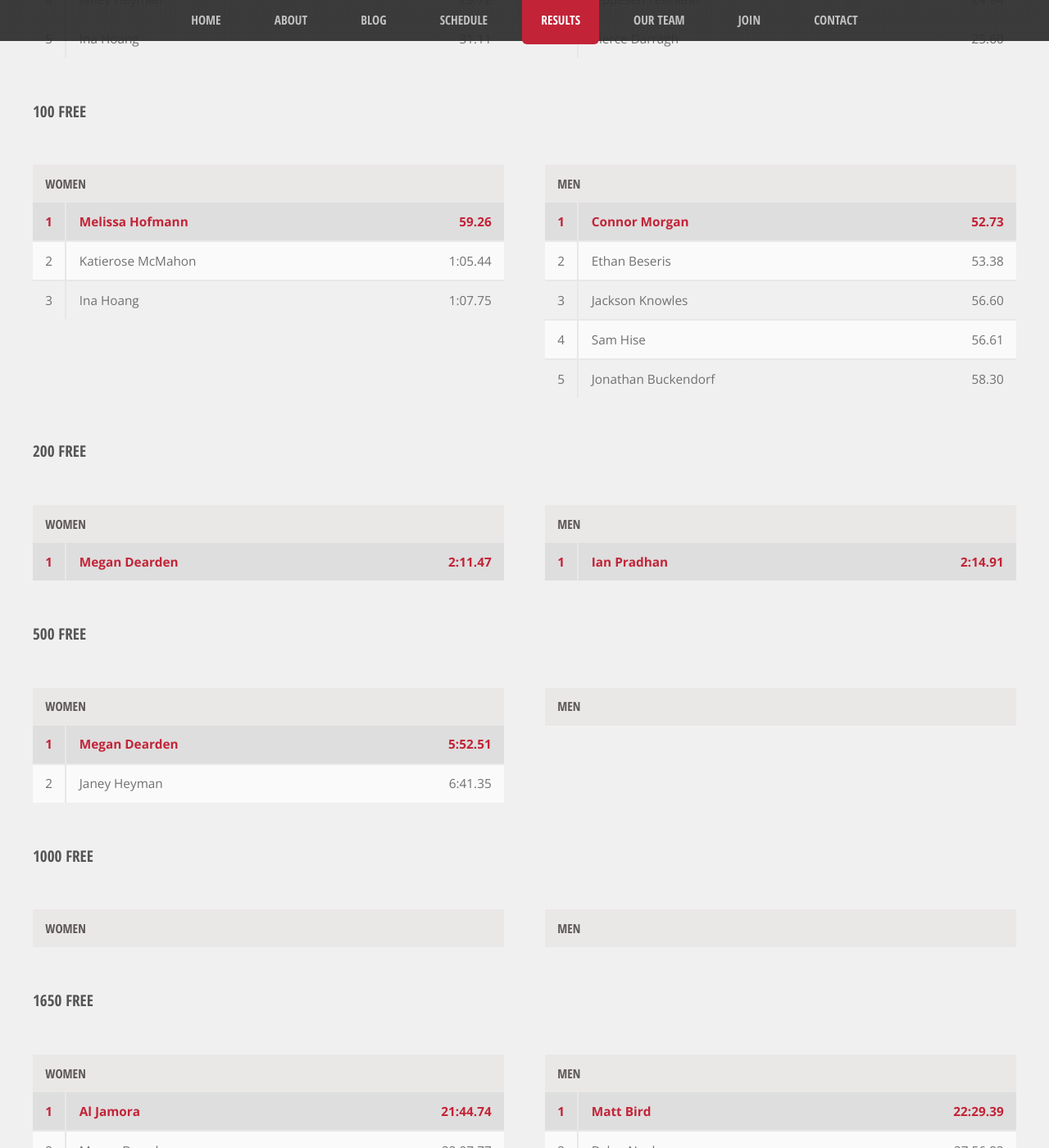
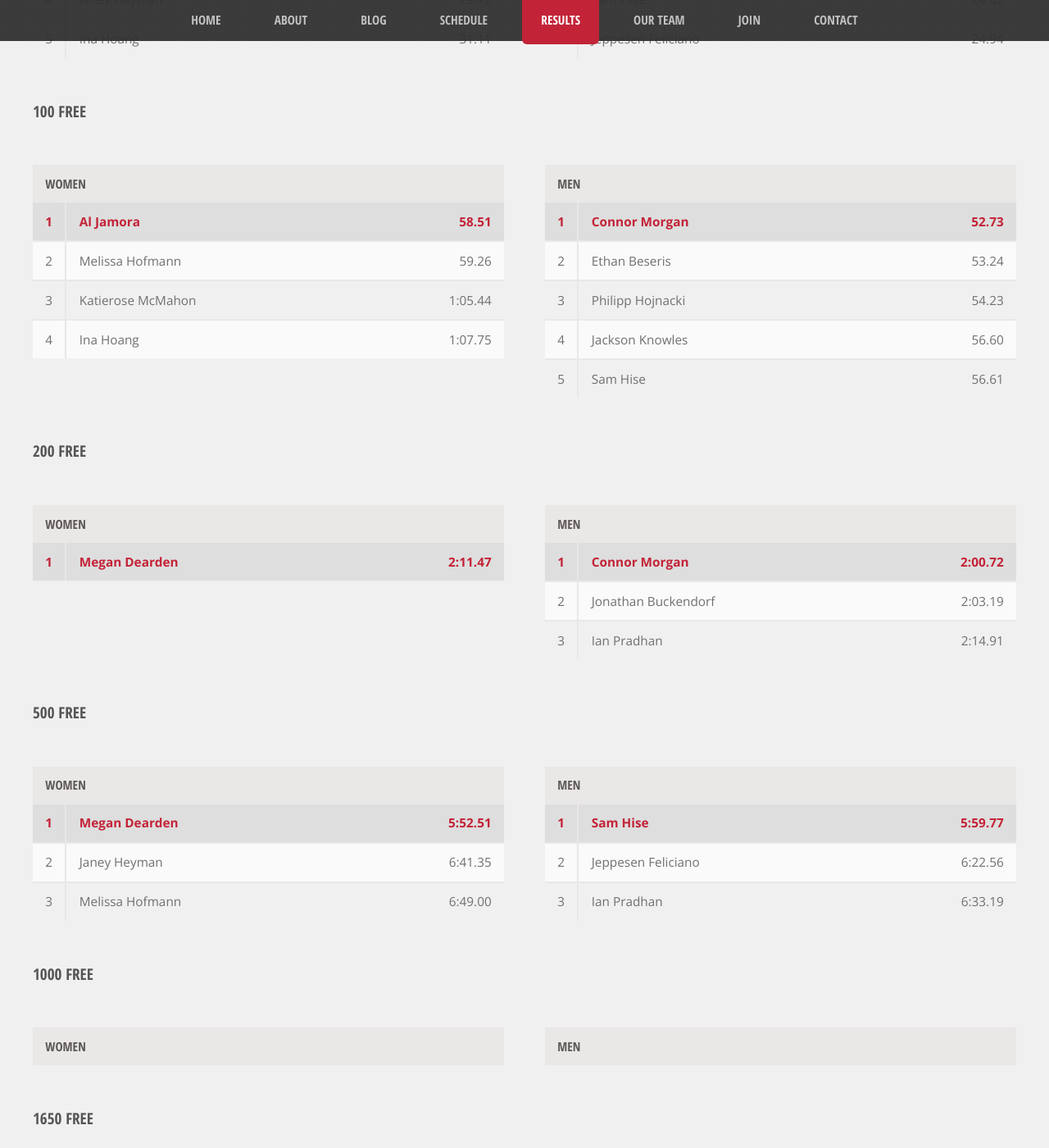
Before and after one commit to utahclubswimming/utahclubswimming.github.io, a Jekyll site: the page built from depth.html, in a window 1280 px wide and 1400 px high, scrolled down 784 px. Shown: the whole window at 82% size. Built offline with Jekyll 4.4.1, drawn with Linux system fonts in a browser that asks for light colours; some of the changed text lies outside the part shown.

Commit message:
Updated records and depth chart
All things updated. Hooray!

```diff
--- a/_data/depth.yml
+++ b/_data/depth.yml
@@ -5,12 +5,14 @@
     - name: Melissa Hofmann
       time: "26.70"
     - name: Katierose McMahon
-      time: "29.53"
+      time: "28.95"
     - name: Janey Heyman
       time: "29.72"
     - name: Ina Hoang
       time: "31.11"
   men:
+    - name: Philipp Hojnacki
+      time: "22.98"
     - name: Connor Morgan
       time: "23.76"
     - name: Ethan Beseris
@@ -19,10 +21,10 @@
       time: "24.62"
     - name: Jeppesen Feliciano
       time: "24.94"
-    - name: Pierce Darragh
-      time: "25.60"
 - event: 100 Free
   women:
+    - name: Al Jamora
+      time: "58.51"
     - name: Melissa Hofmann
       time: "59.26"
     - name: Katierose McMahon
@@ -33,18 +35,22 @@
     - name: Connor Morgan
       time: "52.73"
     - name: Ethan Beseris
-      time: "53.38"
+      time: "53.24"
+    - name: Philipp Hojnacki
+      time: "54.23"
     - name: Jackson Knowles
       time: "56.60"
     - name: Sam Hise
       time: "56.61"
-    - name: Jonathan Buckendorf
-      time: "58.30"
 - event: 200 Free
   women:
     - name: Megan Dearden
       time: "2:11.47"
   men:
+    - name: Connor Morgan
+      time: "2:00.72"
+    - name: Jonathan Buckendorf
+      time: "2:03.19"
     - name: Ian Pradhan
       time: "2:14.91"
 - event: 500 Free
@@ -53,13 +59,22 @@
       time: "5:52.51"
     - name: Janey Heyman
       time: "6:41.35"
+    - name: Melissa Hofmann
+      time: "6:49.00"
+  men:
+    - name: Sam Hise
+      time: "5:59.77"
+    - name: Jeppesen Feliciano
+      time: "6:22.56"
+    - name: Ian Pradhan
+      time: "6:33.19"
 - event: 1000 Free
 - event: 1650 Free
   women:
+    - name: Megan Dearden
+      time: "21:14.18"
     - name: Al Jamora
       time: "21:44.74"
-    - name: Megan Dearden
-      time: "22:07.77"
     - name: Elena Chong
       time: "22:12.24"
   men:
@@ -70,16 +85,20 @@
 - event: 50 Back
   women:
     - name: Megan Dearden
-      time: "32.91"
+      time: "31.92"
     - name: Al Jamora
       time: "32.08"
     - name: Melissa Hofmann
       time: "32.89"
     - name: Elena Chong
       time: "32.93"
+    - name: Janey Heyman
+      time: "35.21"
   men:
     - name: Connor Morgan
       time: "26.91"
+    - name: Ian Pradhan
+      time: "32.13"
     - name: Sam Hise
       time: "34.32"
     - name: Josh Parata
@@ -90,6 +109,8 @@
       time: "1:07.15"
     - name: Megan Dearden
       time: "1:07.26"
+    - name: Janey Heyman
+      time: "1:18.20"
   men:
     - name: Connor Morgan
       time: "56.76"
@@ -98,6 +119,9 @@
     - name: Ian Pradhan
       time: "1:10.03"
 - event: 200 Back
+  women:
+    - name: Megan Dearden
+      time: "2:26.51"
   men:
     - name: Connor Morgan
       time: "2:09.69"
@@ -122,6 +146,8 @@
       time: "38.35"
 - event: 100 Breast
   women:
+    - name: Al Jamora
+      time: "1:18.53"
     - name: Katierose McMahon
       time: "1:31.49"
     - name: Maddie Walters
@@ -131,16 +157,21 @@
       time: "1:06.09"
     - name: Connor Morgan
       time: "1:09.53"
+    - name: Cameron Quackenbush
+      time: "1:14.60"
+    - name: Ethan Beseris
+      time: "1:16.47"
     - name: Kevin Hemmersmeier
       time: "1:25.24"
-    - name: Cameron Quackenbush
-      time: "1:39.54"
 - event: 200 Breast
+  women:
+    - name: Megan Dearden
+      time: "2:59.94"
   men:
     - name: Jeppesen Feliciano
       time: "2:28.47"
     - name: Kevin Hemmersmeier
-      time: "3:23.94"
+      time: "3:19.21"
 - event: 50 Fly
   women:
     - name: Al Jamora
@@ -150,29 +181,33 @@
     - name: Janey Heyman
       time: "31.17"
     - name: Melissa Hofmann
-      time: "32.74"
+      time: "31.74"
     - name: Katierose McMahon
       time: "34.95"
   men:
     - name: Ethan Beseris
       time: "26.54"
+    - name: Philipp Hojnacki
+      time: "26.76"
     - name: Jonathan Buckendorf
       time: "27.61"
     - name: Jackson Knowles
       time: "27.81"
     - name: Jaxon Roller
       time: "28.21"
-    - name: Connor Morgan
-      time: "28.23"
 - event: 100 Fly
   women:
     - name: Janey Heyman
       time: "1:12.25"
+    - name: Megan Dearden
+      time: "1:18.01"
+    - name: Melissa Hofmann
+      time: "1:20.00"
   men:
     - name: Ethan Beseris
       time: "58.38"
     - name: Cameron Quackenbush
-      time: "1:02.62"
+      time: "1:01.21"
     - name: Jeppesen Feliciano
       time: "1:07.38"
 - event: 200 Fly
@@ -188,15 +223,15 @@
       time: "1:25.96"
   men:
     - name: Connor Morgan
-      time: "1:01.97"
+      time: "59.51"
+    - name: Philipp Hojnacki
+      time: "1:03.06"
     - name: Jeppesen Feliciano
       time: "1:05.25"
     - name: Ethan Beseris
       time: "1:05.45"
     - name: Jaxon Roller
-      time: "1:06.65"
-    - name: Pierce Darragh
-      time: "1:10.56"
+      time: "1:06.59"
 - event: 200 IM
   women:
     - name: Megan Dearden
--- a/_data/records.yml
+++ b/_data/records.yml
@@ -25,19 +25,19 @@
 - event: 200 Free
   woman_name: Megan Dearden
   woman_time: "2:11.47"
-  man_name: Matt Bird
-  man_time: "2:06.03"
+  man_name: Connor Morgan
+  man_time: "2:00.72"
 - event: 500 Free
   woman_name: Megan Dearden
   woman_time: "5:52.51"
-  man_name: Matt Bird
-  man_time: "6:01.61"
+  man_name: Sam Hise
+  man_time: "5:59.77"
 - event: 1000 Free
 - event: 1650 Free
-  woman_name: Al Jamora
-  woman_time: "21:44.47"
+  woman_name: Megan Dearden
+  woman_time: "21:14.18"
   man_name: Matt Bird
-  man_time: "20:54.42"
+  man_time: "20:29.39"
 - event: 50 Back
   woman_name: Melissa Hofmann
   woman_time: "29.98L"
@@ -49,6 +49,8 @@
   man_name: Connor Morgan
   man_time: "56.76"
 - event: 200 Back
+  woman_name: Megan Dearden
+  woman_time: "2:26.51"
   man_name: Connor Morgan
   man_time: "2:09.69"
 - event: 50 Breast
@@ -57,11 +59,13 @@
   man_name: Jeppesen Feliciano
   man_time: "29.70"
 - event: 100 Breast
-  woman_name: Katierose McMahon
-  woman_time: "1:31.49"
+  woman_name: Al Jamora
+  woman_time: "1:18.53"
   man_name: Jeppesen Feliciano
   man_time: "1:06.09"
 - event: 200 Breast
+  woman_name: Megan Dearden
+  woman_time: "2:59.94"
   man_name: Jeppesen Feliciano
   man_time: "2:28.47"
 - event: 50 Fly
@@ -79,7 +83,7 @@
   woman_name: Al Jamora
   woman_time: "1:05.55"
   man_name: Connor Morgan
-  man_time: "1:01.97"
+  man_time: "59.51"
 - event: 200 IM
   woman_name: Megan Dearden
   woman_time: "2:26.58"
```
